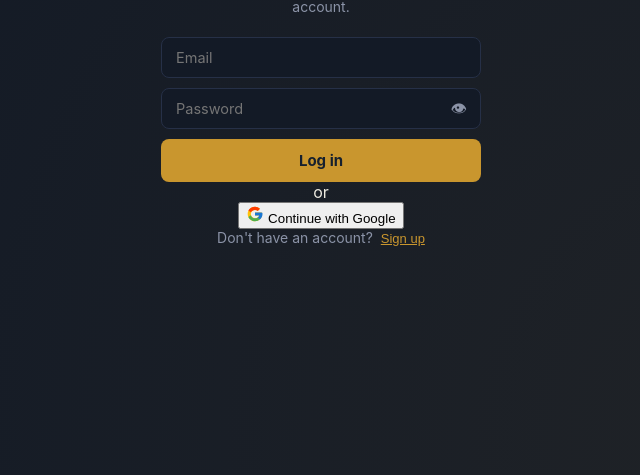
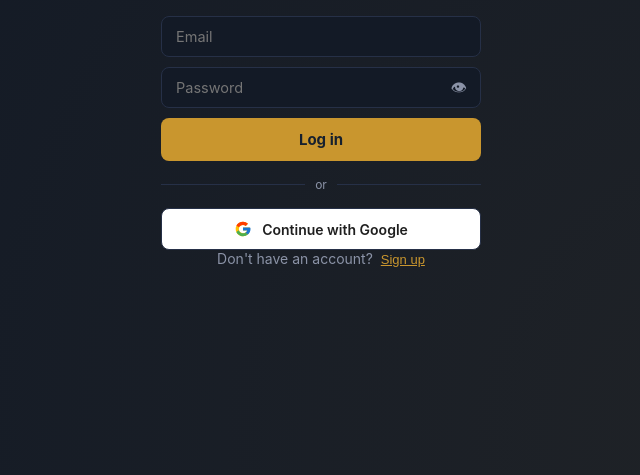
Before and after one commit to akannitoheeb/ATM-Assistant, a website: page index.html in a window 1280 px wide. Shown: the part 325-800 px from the top of the page, without its empty margins (319-959 px from the left). Drawn offline with nearby package versions, Linux system fonts and the light colour scheme.

Commit message:
Update style.css

```diff
--- a/style.css
+++ b/style.css
@@ -289,6 +289,49 @@ body {
   font-size: 16px;
   padding: 6px 8px;
   line-height: 1;
+}
+
+.auth-divider {
+  display: flex;
+  align-items: center;
+  gap: 10px;
+  margin: 16px 0;
+  color: var(--text-soft);
+  font-size: 12px;
+}
+
+.auth-divider::before,
+.auth-divider::after {
+  content: "";
+  flex: 1;
+  height: 1px;
+  background: var(--border);
+}
+
+.google-btn {
+  width: 100%;
+  display: flex;
+  align-items: center;
+  justify-content: center;
+  gap: 10px;
+  background: #fff;
+  color: #1F1F1F;
+  border: 1px solid var(--border);
+  border-radius: 8px;
+  padding: 11px 16px;
+  font-family: var(--font-body);
+  font-weight: 600;
+  font-size: 14px;
+  cursor: pointer;
+  transition: background 0.15s ease, transform 0.1s ease;
+}
+
+.google-btn:hover {
+  background: #f3f3f3;
+}
+
+.google-btn:active {
+  transform: scale(0.98);
 }
 
 .toggle-password:hover {
```
